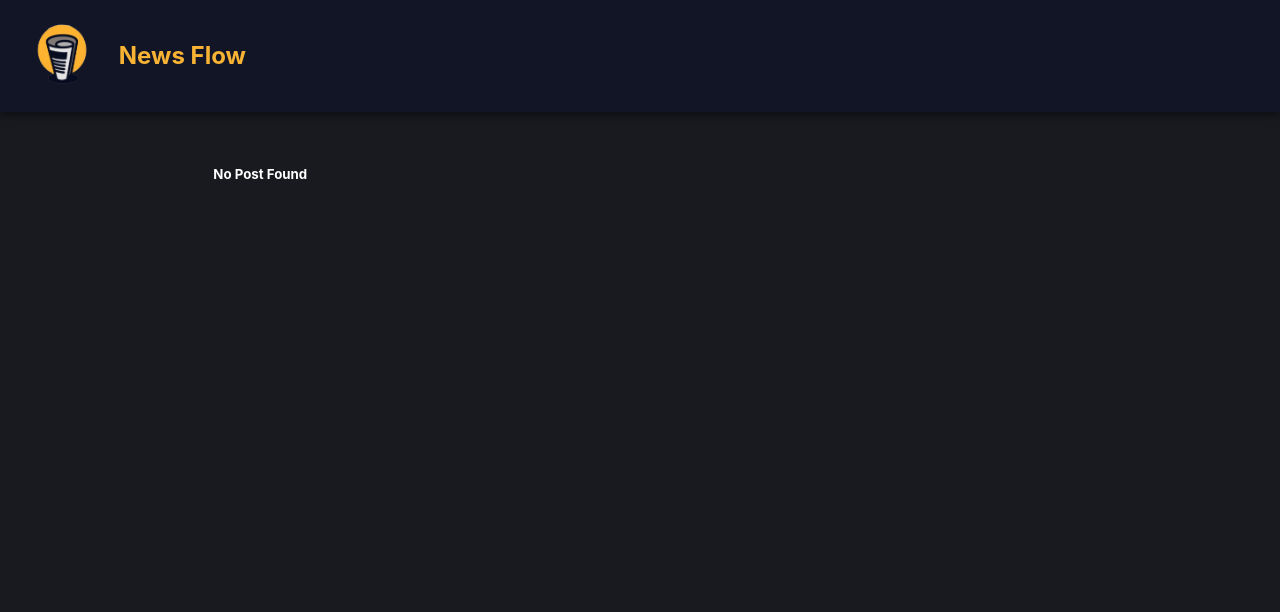
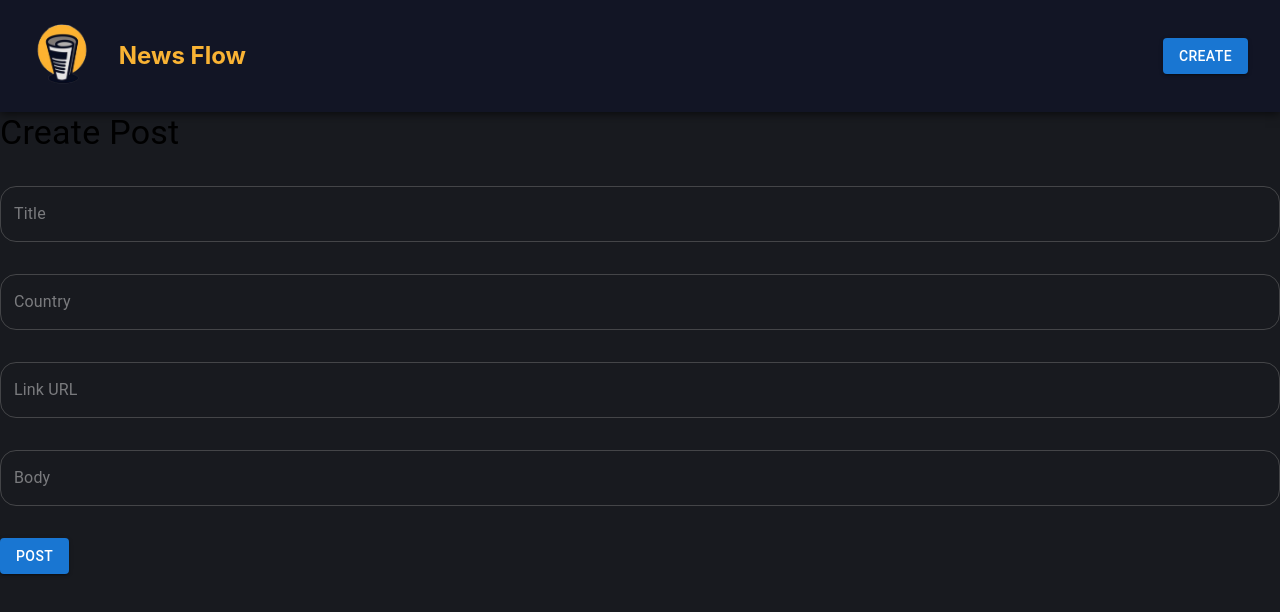
Before and after one commit to atalya84/news-flow-client, a React (Create React App) app: page /posts/submit in a window 1280 px wide. Shown: the top 612 px of the page. Built offline with nearby package versions, Linux system fonts and the light colour scheme; no server answers.

Commit message:
added create and edit post functionality

```diff
--- a/src/Router.tsx
+++ b/src/Router.tsx
@@ -6,6 +6,7 @@ import { Feed } from './pages/feed/Feed';
 import { PageNotFound } from './pages/pageNotFound/PageNotFound';
 import { Navbar } from './ui';
 import { Post } from './pages/post/Post';
+import { Submit } from './pages/submit/Submit';
 
 export const Router: FC = () => {
 	return (
@@ -13,6 +14,7 @@ export const Router: FC = () => {
 			<Routes>
 				<Route path="/" element={<Navbar />}>
 					<Route index element={<Feed />} />
+					<Route path="/posts/submit" element={<Submit />} />
 					<Route path="/posts/:postId" element={<Post />} />
 					<Route path="*" element={<PageNotFound />} />
 				</Route>
--- a/src/pages/post/Post.tsx
+++ b/src/pages/post/Post.tsx
@@ -2,28 +2,54 @@ import {
 	Card,
 	CardActionArea,
 	CardMedia,
+	ClickAwayListener,
 	Grid,
+	Grow,
 	IconButton,
 	Link,
+	ListItemIcon,
+	ListItemText,
+	MenuItem,
+	MenuList,
+	Paper,
+	Popper,
 	Typography,
 } from '@mui/material';
-import { FC, useEffect, useState } from 'react';
+import { FC, useEffect, useRef, useState } from 'react';
 import { IPost } from '../../types/feed.types';
-import { useParams } from 'react-router';
+import { useNavigate, useParams } from 'react-router';
 import { fetchPost } from '../../services/posts.service';
 import { fetchUser } from '../../services/users.service';
 import { IUser } from '../../types/user.types';
 import moment from 'moment';
 import { linkStyle } from '../../ui/components/FeedItem/styles';
-import { MoreHoriz } from '@mui/icons-material';
+import { Delete, Edit, MoreHoriz } from '@mui/icons-material';
 import { Comments } from '../../ui/components/Comments/Comments';
 
 export const Post: FC = () => {
 	const { postId } = useParams();
+	const navigate = useNavigate();
 
 	const [post, setPost] = useState<IPost>();
 	const [userName, setUserName] = useState<string>('');
 	const [isLoading, setIsLoading] = useState<boolean>(true);
+	const [open, setOpen] = useState(false);
+	const anchorRef = useRef<HTMLButtonElement>(null);
+
+	const handleToggle = () => {
+		setOpen((prevOpen) => !prevOpen);
+	};
+
+	const handleClose = (event: Event | React.SyntheticEvent) => {
+		if (
+			anchorRef.current &&
+			anchorRef.current.contains(event.target as HTMLElement)
+		) {
+			return;
+		}
+
+		setOpen(false);
+	};
 
 	useEffect(() => {
 		(async () => {
@@ -42,6 +68,7 @@ export const Post: FC = () => {
 	}, [postId]);
 
 	return (
+		<>
 			<Grid
 				container
 				justifyContent={'center'}
@@ -57,7 +84,7 @@ export const Post: FC = () => {
 							) : (
 								<Grid container>
 									<Grid item xs={11}>
-									<Typography variant="caption">
+										<Typography variant="subtitle1">
 											{userName}{' '}
 											<span style={{ color: '#FFFFFF77' }}>
 												• {moment(post.created).fromNow()}
@@ -65,12 +92,20 @@ export const Post: FC = () => {
 										</Typography>
 									</Grid>
 									<Grid item container xs={1} justifyContent={'end'}>
-									<IconButton sx={{ color: 'white' }}>
+										<IconButton
+											ref={anchorRef}
+											id="composition-button"
+											aria-controls={open ? 'composition-menu' : undefined}
+											aria-expanded={open ? 'true' : undefined}
+											aria-haspopup="true"
+											onClick={handleToggle}
+											sx={{ color: 'white' }}
+										>
 											<MoreHoriz />
 										</IconButton>
 									</Grid>
 									<Grid item xs={12}>
-									<Typography variant="h6">{post.title}</Typography>
+										<Typography variant="h5">{post.title}</Typography>
 									</Grid>
 									<Grid item xs={12}>
 										<Card
@@ -91,7 +126,7 @@ export const Post: FC = () => {
 											/>
 											<CardActionArea>
 												{post.source && (
-												<Typography variant="caption">
+													<Typography variant="h6">
 														<Link
 															href={post.source}
 															target="_blank"
@@ -108,12 +143,62 @@ export const Post: FC = () => {
 											</CardActionArea>
 										</Card>
 									</Grid>
-								<Comments comments={post.comments} />
+									<Comments comments={post.comments || []} />
 								</Grid>
 							)}
 						</>
 					)}
 				</Grid>
 			</Grid>
+			<Popper
+				open={open}
+				anchorEl={anchorRef.current}
+				role={undefined}
+				placement="bottom-start"
+				transition
+				disablePortal
+			>
+				{({ TransitionProps, placement }) => (
+					<Grow
+						{...TransitionProps}
+						style={{
+							transformOrigin:
+								placement === 'bottom-start' ? 'left top' : 'left bottom',
+						}}
+					>
+						<Paper>
+							<ClickAwayListener onClickAway={handleClose}>
+								<MenuList
+									autoFocusItem={open}
+									id="composition-menu"
+									aria-labelledby="composition-button"
+								>
+									<MenuItem onClick={(e) => {
+										handleClose(e);
+										navigate('/posts/submit', {state: {post}})
+									}}
+									>
+										<ListItemIcon>
+											<Edit />
+										</ListItemIcon>
+										<ListItemText>
+											Edit
+										</ListItemText>
+									</MenuItem>
+									<MenuItem onClick={handleClose}>
+									<ListItemIcon>
+											<Delete />
+										</ListItemIcon>
+										<ListItemText>
+											Delete
+										</ListItemText>
+									</MenuItem>
+								</MenuList>
+							</ClickAwayListener>
+						</Paper>
+					</Grow>
+				)}
+			</Popper>
+		</>
 	);
 };
--- a/src/pages/submit/Submit.tsx
+++ b/src/pages/submit/Submit.tsx
@@ -1 +1,107 @@
-//TODO: Submit post component
+import { Button, Grid, TextField, Typography } from '@mui/material';
+import { FC, useState, useEffect } from 'react';
+import { textFieldStyle } from './styles';
+import { useLocation, useNavigate } from 'react-router';
+import { IPost, IPostInput } from '../../types/feed.types';
+import { createPost, updatePost } from '../../services/posts.service';
+
+export const Submit: FC = () => {
+	const navigate = useNavigate();
+	const { state }: { state: { post: IPost } } = useLocation();
+	const [isLoading, setIsLoading] = useState<boolean>(false);
+	const [title, setTitle] = useState<string>('');
+	const [country, setCountry] = useState<string>('');
+	const [source, setSource] = useState<string>('');
+	const [body, setBody] = useState<string>('');
+	const [isEdit, setIsEdit] = useState<boolean>(false);
+
+	useEffect(() => {
+		if (state?.post) {
+			setIsEdit(true);
+			setTitle(state.post.title);
+			setCountry(state.post.country);
+			setSource(state.post.source);
+			setBody(state.post.body || '');
+		}
+	}, []);
+
+	const handleSubmit = async () => {
+		console.log('submit');
+		setIsLoading(true);
+		const postInput: IPostInput = {
+			title,
+			country,
+			source,
+			body,
+			userId: '6623a0f01c16d9abe2da4fe1',
+			imgUrl: 'aaa',
+		};
+		try {
+			const postId: string = state?.post
+				? (
+						await updatePost(state.post._id, {
+							...state.post,
+							...postInput,
+						})
+					)._id
+				: (await createPost(postInput))._id;
+			navigate(`/posts/${postId}`);
+		} catch (err) {
+			console.error(err);
+		} finally {
+			setIsLoading(false);
+		}
+	};
+
+	return (
+		<Grid container justifyContent={'center'}>
+			<Grid item container rowSpacing={4} xl={6} lg={12}>
+				<Grid item xs={12}>
+					<Typography variant="h4">Create Post</Typography>
+				</Grid>
+				<Grid item xs={12}>
+					<TextField
+						variant="outlined"
+						placeholder="Title"
+						sx={textFieldStyle}
+						value={title}
+						onChange={(e) => setTitle(e.target.value)}
+					/>
+				</Grid>
+				<Grid item xs={12}>
+					<TextField
+						variant="outlined"
+						placeholder="Country"
+						sx={textFieldStyle}
+						value={country}
+						onChange={(e) => setCountry(e.target.value)}
+					/>
+				</Grid>
+				<Grid item xs={12}>
+					<TextField
+						variant="outlined"
+						placeholder="Link URL"
+						sx={textFieldStyle}
+						value={source}
+						onChange={(e) => setSource(e.target.value)}
+					/>
+				</Grid>
+				<Grid item xs={12}>
+					<TextField
+						variant="outlined"
+						placeholder="Body"
+						multiline
+						sx={textFieldStyle}
+						value={body}
+						onChange={(e) => setBody(e.target.value)}
+					/>
+				</Grid>
+				<Grid item xs={12}>
+					<Button variant="contained" onClick={handleSubmit}>
+						{isEdit ? 'Edit' : 'Post'}
+					</Button>
+				</Grid>
+			</Grid>
+		</Grid>
+	);
+};
--- /dev/null
+++ b/src/pages/submit/styles.ts
@@ -0,0 +1,22 @@
+import { SxProps } from '@mui/material';
+
+export const textFieldStyle: SxProps = {
+	width: '100%',
+	'& .MuiOutlinedInput-root': {
+		borderRadius: '1rem',
+		'&:hover': { borderColor: '#77777777' },
+	},
+	'& .MuiOutlinedInput-root .MuiOutlinedInput-notchedOutline': {
+		borderColor: '#77777777',
+		'&:hover': { borderColor: '#77777777' },
+	},
+	'& .MuiOutlinedInput-root.Mui-focused .MuiOutlinedInput-notchedOutline': {
+		borderColor: '#777777',
+	},
+	'& .MuiOutlinedInput-input': {
+		color: 'white',
+	},
+	'& .MuiOutlinedInput-root .MuiOutlinedInpit-multiline': {
+		height: '50px',
+	},
+};
--- a/src/services/posts.service.ts
+++ b/src/services/posts.service.ts
@@ -1,5 +1,5 @@
 import axios from 'axios';
-import { IPost } from '../types/feed.types';
+import { IPost, IPostInput } from '../types/feed.types';
 
 const client = axios.create({
 	baseURL: 'http://localhost:4000/posts',
@@ -10,3 +10,11 @@ export const fetchPosts = async (): Promise<IPost[]> =>
 
 export const fetchPost = async (postId: string): Promise<IPost> =>
 	(await client.get<IPost>(`/${postId}`)).data;
+
+export const createPost = async (postInput: IPostInput): Promise<IPost> =>
+	(await client.post<IPost>('/', postInput)).data;
+
+export const updatePost = async (
+	postId: string,
+	postData: IPostInput,
+): Promise<IPost> => (await client.put<IPost>(`/${postId}`, postData)).data;
--- a/src/types/feed.types.ts
+++ b/src/types/feed.types.ts
@@ -3,12 +3,14 @@ export interface IPost {
 	title: string;
 	source: string;
 	country: string;
-	body: string;
 	imgUrl: string;
-	comments: IComment[];
 	userId: string;
 	created: string;
+	body?: string;
+	comments?: IComment[];
 }
+
+export type IPostInput = Pick<IPost, "title" | "source" | "country" | "imgUrl" | "userId" | "body" | "comments">
 
 export interface IComment {
 	text: string;
--- a/src/ui/app/Navbar.tsx
+++ b/src/ui/app/Navbar.tsx
@@ -3,15 +3,20 @@ import './Navbar.css';
 import { Outlet, useNavigate } from 'react-router-dom';
 import { AppLogo } from './AppLogo';
 import { useCallback } from 'react';
+import { Button } from '@mui/material';
 
 export const Navbar = () => {
 	const navigate = useNavigate();
 	const goToHomePage = useCallback(() => navigate('/'), []);
+	const goToCreatePost = useCallback(() => navigate('/posts/submit'), []);
 
 	return (
 		<>
 			<div className="navbar">
 				<AppLogo onClick={goToHomePage} />
+				<Button onClick={goToCreatePost} variant="contained">
+					Create
+				</Button>
 			</div>
 			<Outlet />
 		</>
```
Lines whose indentation alone changed are shown as unchanged.
